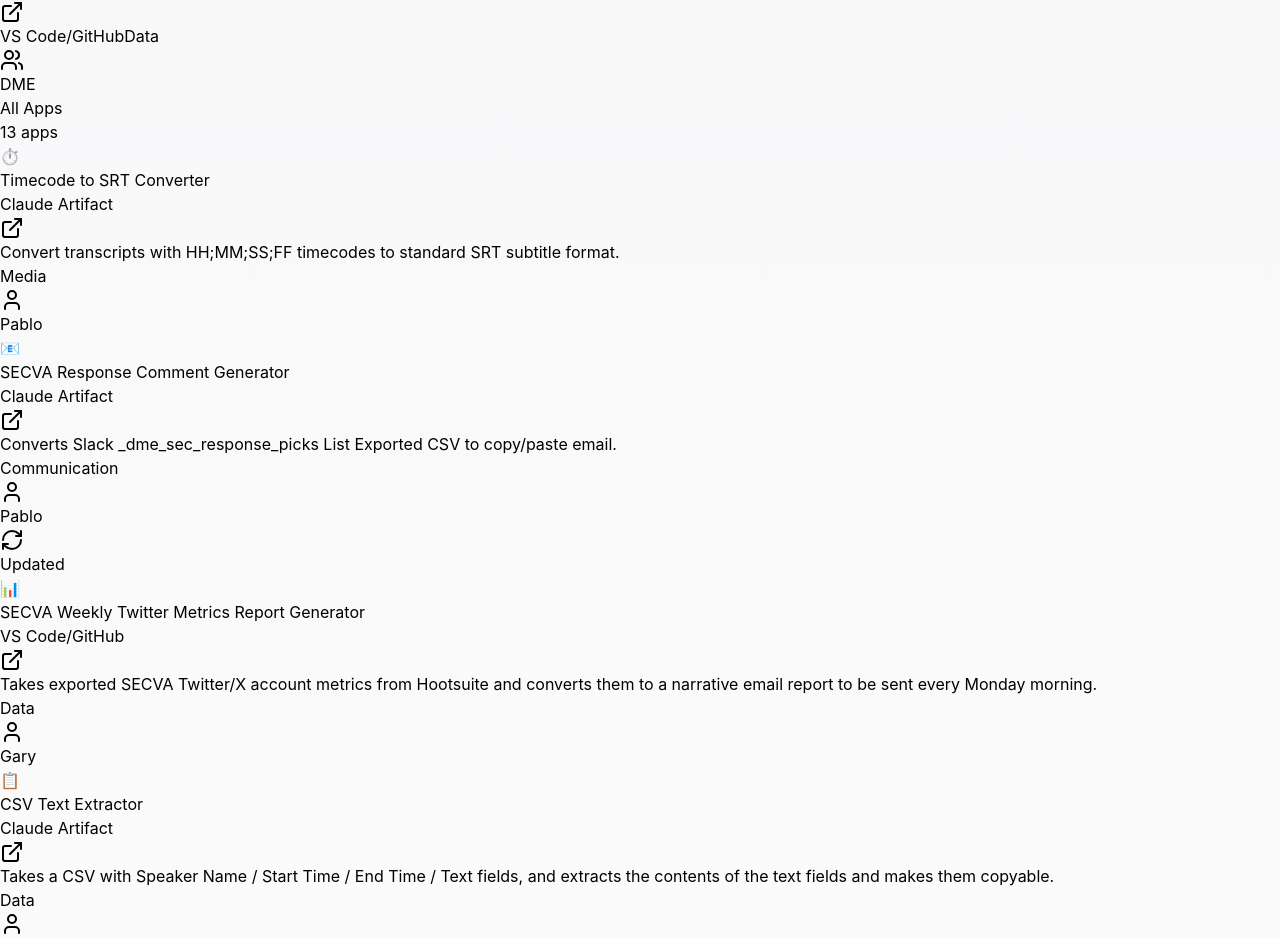
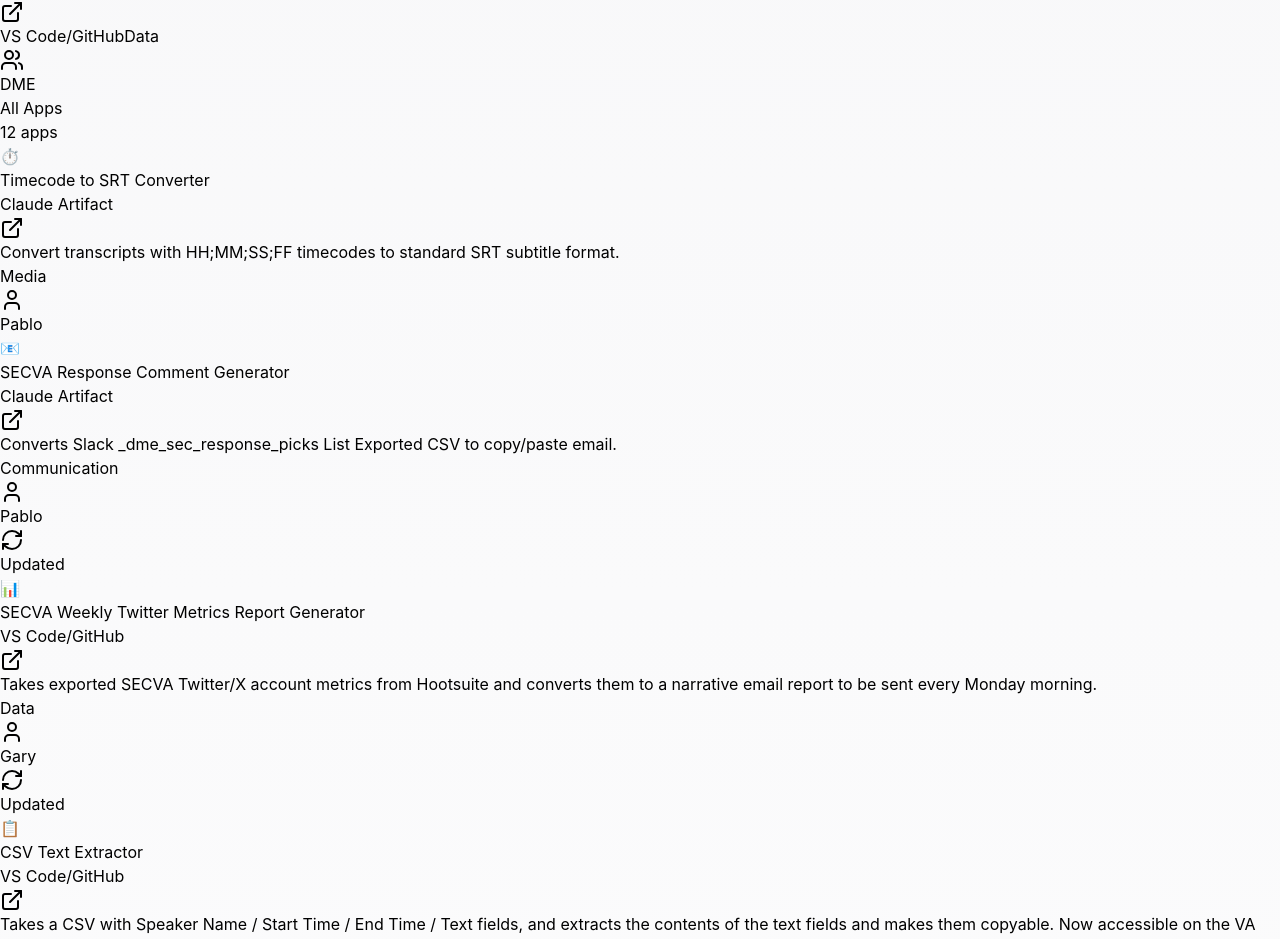
Before and after one commit to dominiqueramirez/DME-App-Store, a React (Vite) app: page / in a window 1280 px wide. Shown: the part 1440-2379 px from the top of the page. Built offline with nearby package versions, Linux system fonts and the light colour scheme.

Commit message:
Combine CSV Text Extractor apps into single listing with version history

```diff
--- a/src/data/apps.js
+++ b/src/data/apps.js
@@ -97,23 +97,9 @@
     ],
   },
   {
-    id: 'csv-text-extractor-claude',
+    id: 'csv-text-extractor',
     name: 'CSV Text Extractor',
-    description: 'Takes a CSV with Speaker Name / Start Time / End Time / Text fields, and extracts the contents of the text fields and makes them copyable.',
-    icon: '📋',
-    iconBg: 'from-green-500 to-emerald-600',
-    category: 'Data',
-    platform: 'Claude Artifact',
-    team: 'DME',
-    designedFor: ['Chris'],
-    url: 'https://claude.ai/public/artifacts/0d333eba-7a5e-4f1e-98db-644d51924ad0',
-    dateAdded: '2025-12-05',
-    featured: false,
-  },
-  {
-    id: 'csv-text-extractor-vscode',
-    name: 'CSV Text Extractor',
-    description: 'Takes a CSV with Speaker Name / Start Time / End Time / Text fields, and extracts the contents of the text fields. Reachable on VA network.',
+    description: 'Takes a CSV with Speaker Name / Start Time / End Time / Text fields, and extracts the contents of the text fields and makes them copyable. Now accessible on the VA network.',
     icon: '📋',
     iconBg: 'from-green-500 to-emerald-600',
     category: 'Data',
@@ -123,6 +109,20 @@
     url: 'https://dominiqueramirez.github.io/csv-text-extractor/',
     dateAdded: '2025-12-05',
     featured: false,
+    updates: [
+      {
+        version: '2.0',
+        date: '2025-12-05',
+        notes: 'Rebuilt with VS Code and hosted on GitHub Pages, making it accessible on the VA network. Same functionality with improved accessibility for all team members.',
+      }
+    ],
+    versionHistory: [
+      {
+        version: '1.0',
+        url: 'https://claude.ai/public/artifacts/0d333eba-7a5e-4f1e-98db-644d51924ad0',
+        notes: 'Original release as Claude Artifact. Not accessible on VA network.',
+      }
+    ],
   },
   {
     id: 'sbv-to-srt',
```
